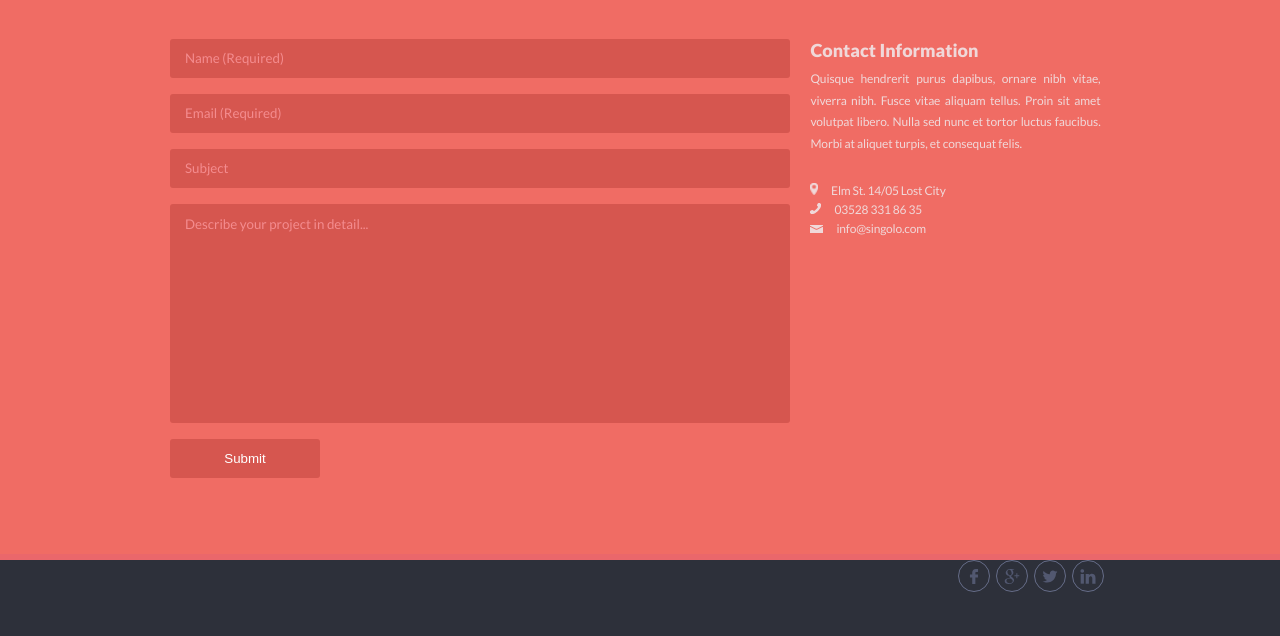
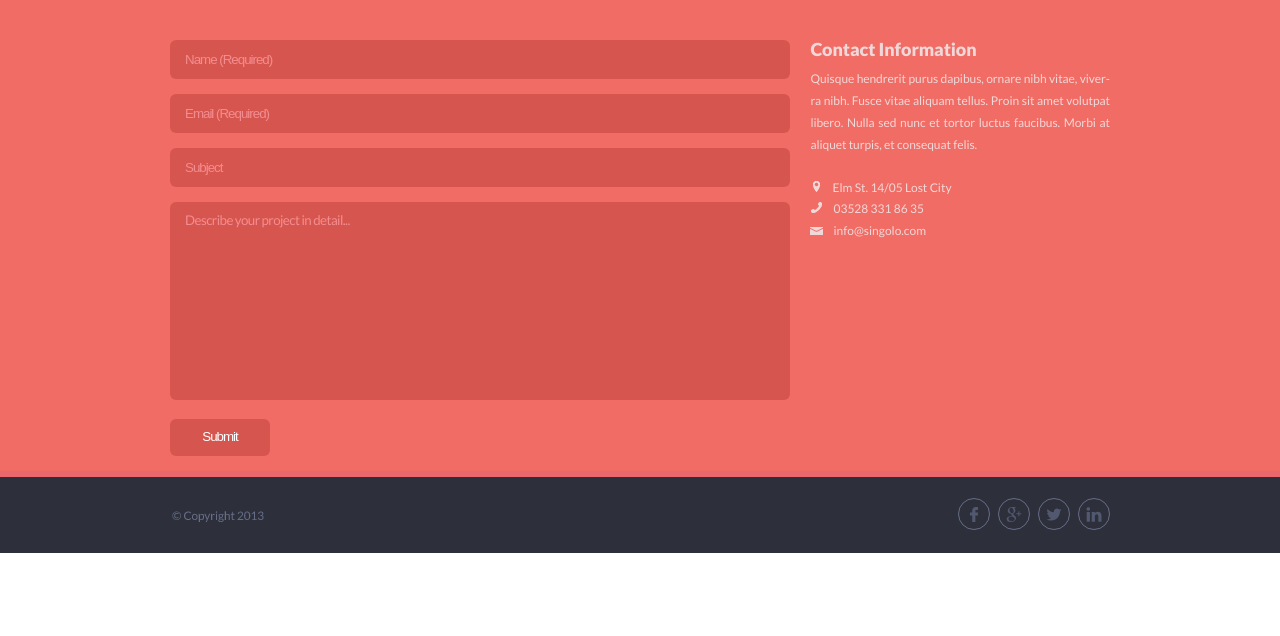
Before and after one commit to Viziter25/singolo, a plain HTML site: page singolo3.html in a window 1280 px wide. Shown: the part 177-813 px from the top of the page. Drawn offline with Linux system fonts and the light colour scheme.

Commit message:
feat: add footer and perfectpixel

```diff
--- a/singolo3.css
+++ b/singolo3.css
@@ -1,7 +1,7 @@
 
 
 .quote {
-    padding: 60px 0;
+    padding-top: 59px;
     background-color: #f06c64;
     border-bottom: solid 6px #ea676b;
 }
@@ -11,7 +11,7 @@
 .quote__title {
 
     color: #f0d8d9;
-    font-family: "Lato" , sans-serif;
+
     font-weight: 900;
     font-size: 30px;
     margin-bottom: 18px;
@@ -23,7 +23,7 @@
     font-size: 18px;
     line-height: 30px;
 
-    margin-bottom: 42px;
+
     font-weight: 300;
     text-align: justify;
     letter-spacing: px;
@@ -36,80 +36,131 @@
 .form {
     width: 66%;
     padding-right: px;
+    padding-top: 44px;
 
 }
 
 .input {
+
     display: block;
     width: 100%;
-    margin-bottom: 16px;
+    margin-bottom: 15px;
     color: #fff;
     background-color: #d6564f;
     border: none;
-    border-radius: 3px;
+    border-radius: 6px;
     padding: 12px 15px;
+    letter-spacing: -1px;
 }
 
 .input::placeholder {
     color: #f48c8f;
-    font-family: 'Lato', sans-serif;
     font-weight: 400;
+
 }
 
 .input-area {
+    font-family: "Lato" , sans-serif;
+    font-weight: 400;
     resize: none;
+    padding-top: 10px;
+    letter-spacing: -.55px;
+    margin-bottom: 19px;
 }
 
 .input--btn {
-    width: 150px;
+    padding-top: 10px;
+    width: 100px;
     cursor: pointer;
 }
 
 .contact{
-    width: 33%;
+    width: 34%;
     padding-left: 20px;
+    padding-top: 40px;
 }
 
 .contact__title {
-    margin-bottom: 7px;
+
+    padding-top: 2px;
+    margin-bottom: 8px;
     font-size: 18px;
     font-weight: 900;
     color: #f0d8d9;
+
+    letter-spacing: -.1px;
 }
 
 .contact__text {
-    margin-bottom: 25px;
+
 
     color: #f0d8d9;
-    font-family: 'Lato', sans-serif;
     font-size: 12px;
     font-weight: 400;
-    line-height: 21.56px;
+    line-height: 22px;
     text-align: justify;
-    letter-spacing: -.1px;
+    letter-spacing: -.05px;
 }
 
 .contact__list {
     list-style: none;
-    padding-left: 0;
+    padding: 0;
+    margin: 0;
 }
 
 .contact__item {
-
+    margin-bottom: 2px;
 }
 
 .img {
     width: 12px;
 }
 
-.contact__link {
-    padding-left: 10px;
+.icon__location {
+    padding-left: 3px;
+    padding-top: 25px;
+}
+
+
+.contact__link__location {
+    padding-left: 9px;
     text-decoration: none;
     color: #f0d8d9;
     font-family: 'Lato', sans-serif;
     font-size: 12px;
     font-weight: 400;
-    letter-spacing: -.2px;
+
+
+}
+
+.icon__phone {
+    padding-left: 1px;
+    padding-top: 5px;
+}
+
+.contact__link__phone {
+
+    padding-left: 8px;
+    text-decoration: none;
+    color: #f0d8d9;
+    font-family: 'Lato', sans-serif;
+    font-size: 12px;
+    font-weight: 400;
+
+}
+
+.icon__mail {
+    padding-top: 9px;
+}
+
+.contact__link__mail {
+    padding-left: 7px;
+    text-decoration: none;
+    color: #f0d8d9;
+    font-family: 'Lato', sans-serif;
+    font-size: 12px;
+    font-weight: 400;
+
 }
 
 .footer {
@@ -124,14 +175,17 @@
 
 }
 
-.footer__copyright {
 
+.icon__copyright {
+    padding-top: 29px;
+    padding-left: 2px;
 }
 
 .social {
     display: flex;
+    padding-top: 21px;
+}
 
-}
 
 .social__item {
     display: flex;
@@ -139,7 +193,7 @@
     align-items: center;
     width: 32px;
     height: 32px;
-    margin-right: 6px;
+    margin-left: 8px;
 
     border: 1px solid #666d89;
     border-radius: 50%;
--- a/singolo3.html
+++ b/singolo3.html
@@ -90,27 +90,27 @@
                     <input type="text" class="input" placeholder="Name (Required)" required>
                     <input type="email" class="input" placeholder="Email (Required)" required>
                     <input type="text" class="input" placeholder="Subject">
-                    <textarea name="" id="" cols="30" rows="13" class="input input-area" placeholder="Describe your project in detail..."></textarea>
+                    <textarea name="" id="" cols="30" rows="11" class="input input-area" placeholder="Describe your project in detail..."></textarea>
                     <button type="submit" class="input input--btn">Submit</button>
                 </form>
 
                 <div class="contact">
                     <h3 class="contact__title">Contact Information</h3>
-                    <p class="contact__text">Quisque hendrerit purus dapibus, ornare nibh vitae, viverra nibh. Fusce
+                    <p class="contact__text">Quisque hendrerit purus dapibus, ornare nibh vitae, viver&shy;ra nibh. Fusce
                         vitae aliquam tellus. Proin sit amet volutpat libero. Nulla sed nunc et tortor luctus faucibus.
                         Morbi at aliquet turpis, et consequat felis.</p>
                     <ul class="contact__list">
                         <li class="contact__item">
-                            <img src="assets/location.png" height="12" alt="">
-                            <a href="#" class="contact__link">Elm St. 14/05 Lost City</a>
+                            <img class="icon__location" src="assets/location.png"  alt="">
+                            <a href="#" class="contact__link__location">Elm St. 14/05 Lost City</a>
                         </li>
                         <li class="contact__item">
-                            <img src="assets/phone1.png" alt="">
-                            <a href="#" class="contact__link">03528 331 86 35</a>
+                            <img class="icon__phone" src="assets/phone1.png" alt="">
+                            <a href="#" class="contact__link__phone">03528 331 86 35</a>
                         </li>
                         <li class="contact__item">
-                            <img src="assets/mail.png" alt="">
-                            <a href="#" class="contact__link">info@singolo.com</a>
+                            <img class="icon__mail" src="assets/mail.png" alt="">
+                            <a href="#" class="contact__link__mail">info@singolo.com</a>
                         </li>
                     </ul>
                 </div>
@@ -122,7 +122,7 @@
         <div class="container">
             <div class="footer__inner">
                 <div class="footer__copyright">
-
+                    <img src="assets/©_Copyright_2013_·_by_PSDchat.com.png" alt="" class="icon__copyright">
                 </div>
                 <div class="social">
                     <a href="#" class="social__item" target="_blank">
```
Also changed, not shown: assets/©_Copyright_2013_·_by_PSDchat.com.png (added).
